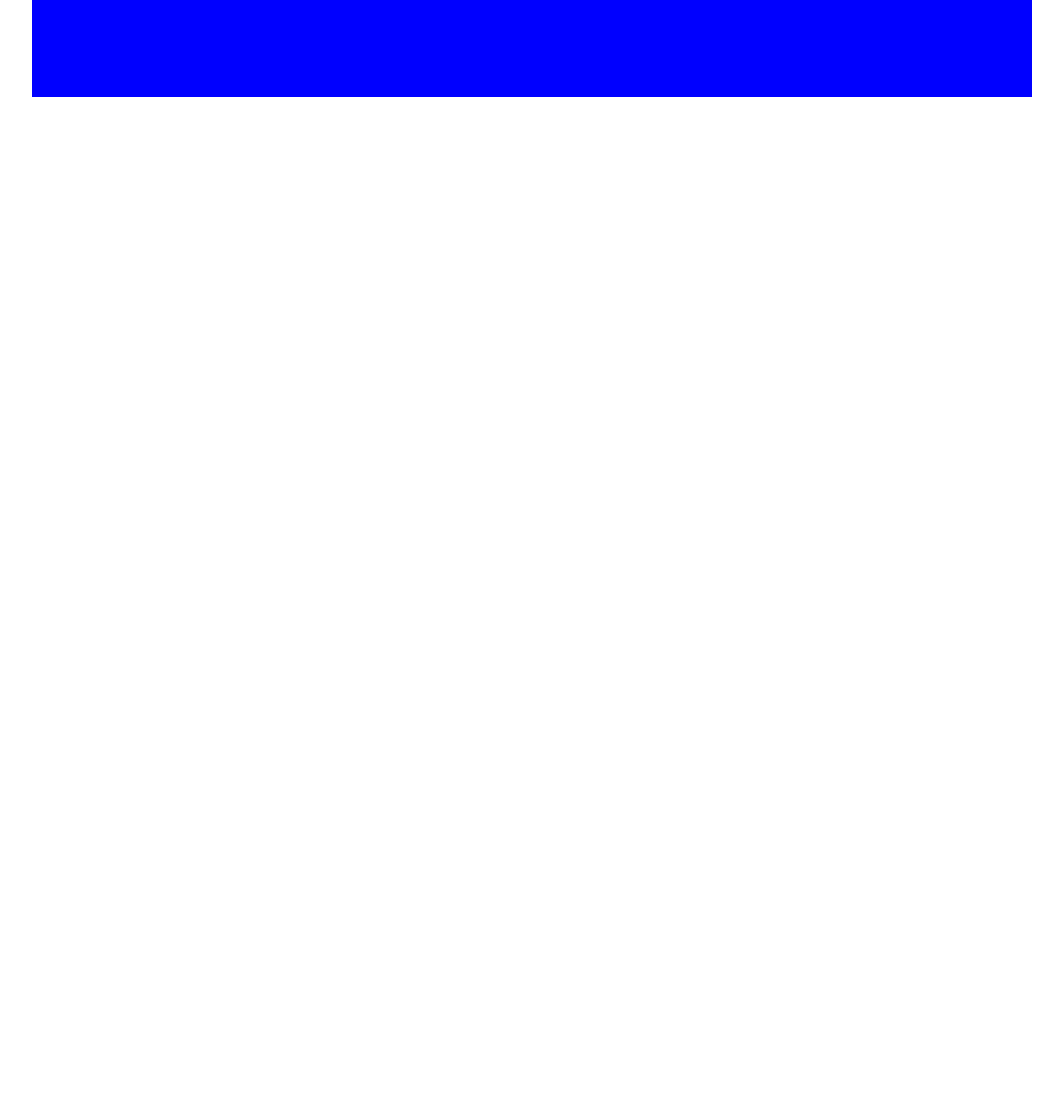
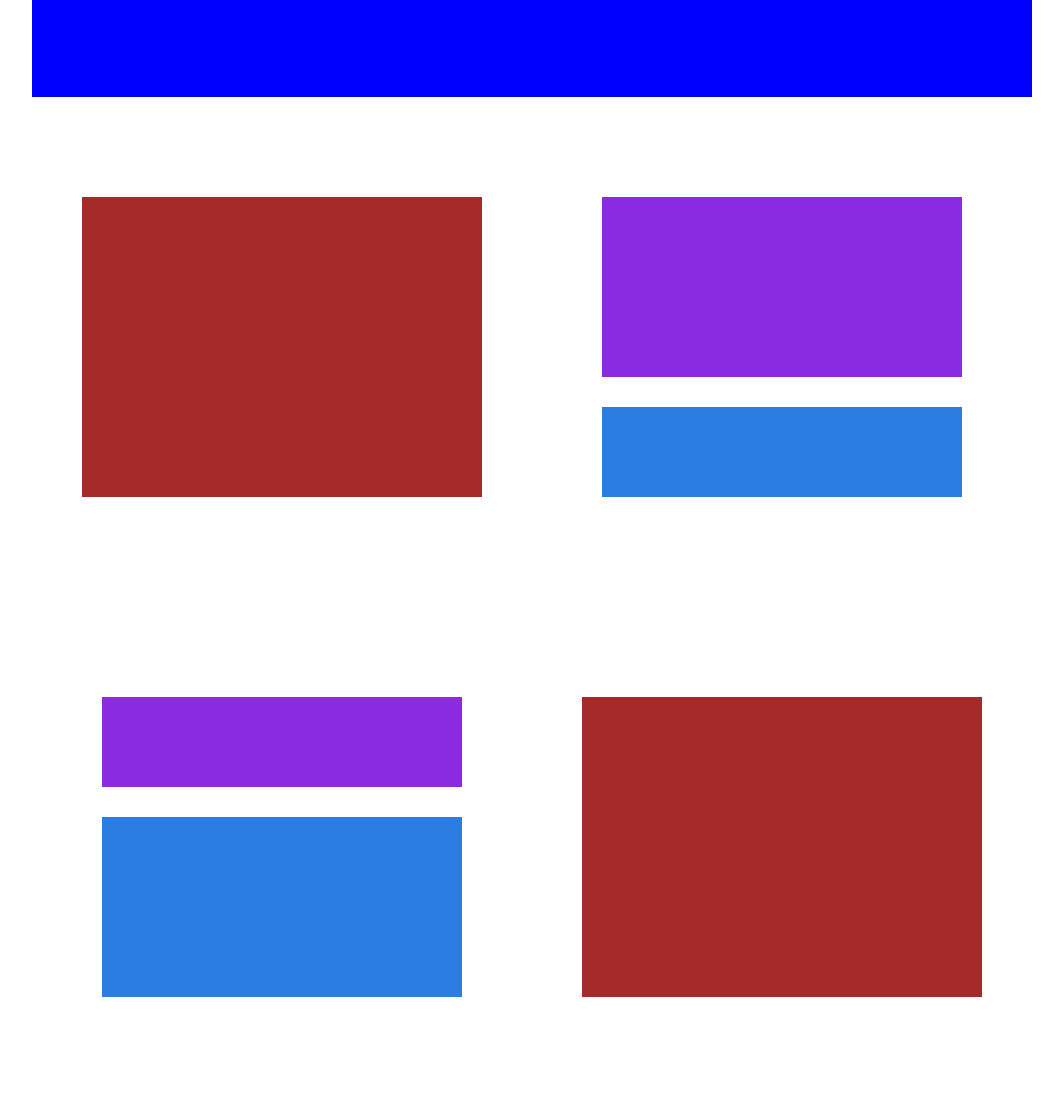
Before and after one commit to manuelnones/htmlcss-struttura-discord, a plain HTML site: page index.html in a window 1280 px wide. Shown: the part 483-1580 px from the top of the page, without its empty margins (108-1171 px from the left). Before the commit the page ends 800 px from the top, so only its background shows below. Drawn offline with Linux system fonts and the light colour scheme.

Commit message:
init main / add section 1-2

```diff
--- a/css/style.css
+++ b/css/style.css
@@ -4,21 +4,11 @@
     box-sizing: border-box;
 }
 
+/* header */
 #container-1{
     max-width: 1000px;
     margin: auto;
 }
-
-#container-2{
-    display: flex;
-    justify-content: center;
-    align-items: center;
-    max-width: 1000px;
-    height: 500px;
-    margin: auto;
-    background-color: blue;
-}
-/* header */
 
 /* nav-bar */
 #container-nav{
@@ -74,6 +64,16 @@
 }
 /* /nav-bar */
 
+#container-2{
+    display: flex;
+    justify-content: space-around;
+    align-items: center;
+    max-width: 1000px;
+    height: 500px;
+    margin: auto;
+    background-color: blue;
+}
+
 #container-heading{
     display: flex;
     justify-content: center;
@@ -81,10 +81,9 @@
     flex-wrap: wrap;
     width: 60%;
     height: 300px;
-    background-color: blueviolet;
 }
 
-#container-heading #title{
+#container-heading .title{
     width: 70%;
     height: 50px;
     background-color: aliceblue;
@@ -118,3 +117,84 @@
     margin-left: 10px;
 }
 /* /header */
+
+/* main */
+/* section-1 */
+
+#container-3{
+    display: flex;
+    justify-content: space-around;
+    align-items: center;
+    max-width: 1000px;
+    height: 500px;
+    margin: auto;
+}
+
+#container-3 #study-group-image{
+    width: 40%;
+    height: 60%;
+    background-color: brown;
+}
+
+#container-3 #study-group-text{
+    display: flex;
+    flex-direction: column;
+    justify-content: space-between;
+    align-items: center;
+    width: 40%;
+    height: 60%;
+}
+
+
+#container-3 #study-group-text .subtitle1{
+    width: 90%;
+    height: 60%;
+    background-color: blueviolet;
+}
+
+#container-3 #study-group-text .text1{
+    width: 90%;
+    height: 30%;
+    background-color: rgb(43, 125, 226);
+}
+/* /section-1 */
+
+/* section-2 */
+
+#container-4{
+    display: flex;
+    flex-direction: row-reverse;
+    justify-content: space-around;
+    align-items: center;
+    max-width: 1000px;
+    height: 500px;
+    margin: auto;
+}
+
+#container-4 #friends-voice-image{
+    width: 40%;
+    height: 60%;
+    background-color: brown;
+}
+
+#container-4 #friends-voice-text{
+    display: flex;
+    flex-direction: column;
+    justify-content: space-between;
+    align-items: center;
+    width: 40%;
+    height: 60%;
+}
+
+
+#container-4 #friends-voice-text .subtitle2{
+    width: 90%;
+    height: 30%;
+    background-color: blueviolet;
+}
+
+#container-4 #friends-voice-text .text2{
+    width: 90%;
+    height: 60%;
+    background-color: rgb(43, 125, 226);
+}
--- a/index.html
+++ b/index.html
@@ -9,8 +9,8 @@
 </head>
 <body>
     <!-- header -->
+    <header>
         <div id="container-1">
-        <header>
         <!-- nav-bar -->
             <nav id="container-nav">
                 <div id="logo">
@@ -29,11 +29,12 @@
 
                 <div id="login-botton">
                 </div>
+        </div>
                 </nav>
         <!-- /nav-bar -->
         <div id="container-2">
             <div id="container-heading">
-            <h1 id="title"></h1>
+                <h1 class="title"></h1>
                 <p id="header-text"></p>
                 <div id="download-bottons">
                     <div id="botton-1"></div>
@@ -41,10 +42,40 @@
                 </div>
             </div>
         </div>
+    </header>
     <!-- /header -->
 
+    <!-- main -->
+    <!-- section-1 -->
+    <main>
+        <div id="container-3">
+            <div id="study-group-image">
 
-        </header>
+            </div>
+
+            <div id="study-group-text">
+                <h1 class="subtitle1"></h1>
+                <p class="text1"></p>
+            </div>
+        </div>
+    <!-- /section-1 -->
+
+    <!-- section-2 -->
+    <div id="container-4">
+        <div id="friends-voice-image">
+
+        </div>
+
+        <div id="friends-voice-text">
+            <h1 class="subtitle2"></h1>
+            <p class="text2"></p>
+        </div>
+    </div>
+    <!-- /section-2 -->
+
+    </main>
+
+
 
     </div>
 </body>
```
Lines whose indentation alone changed are shown as unchanged.
